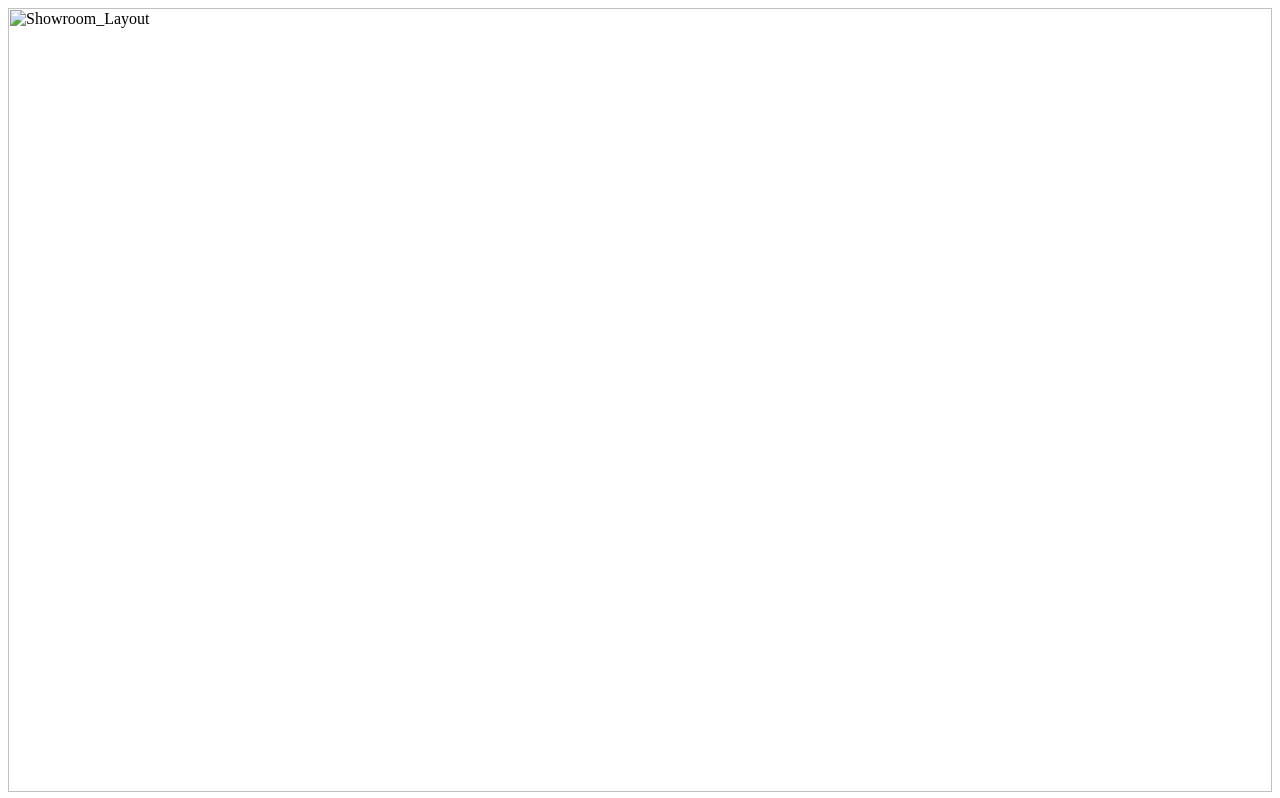
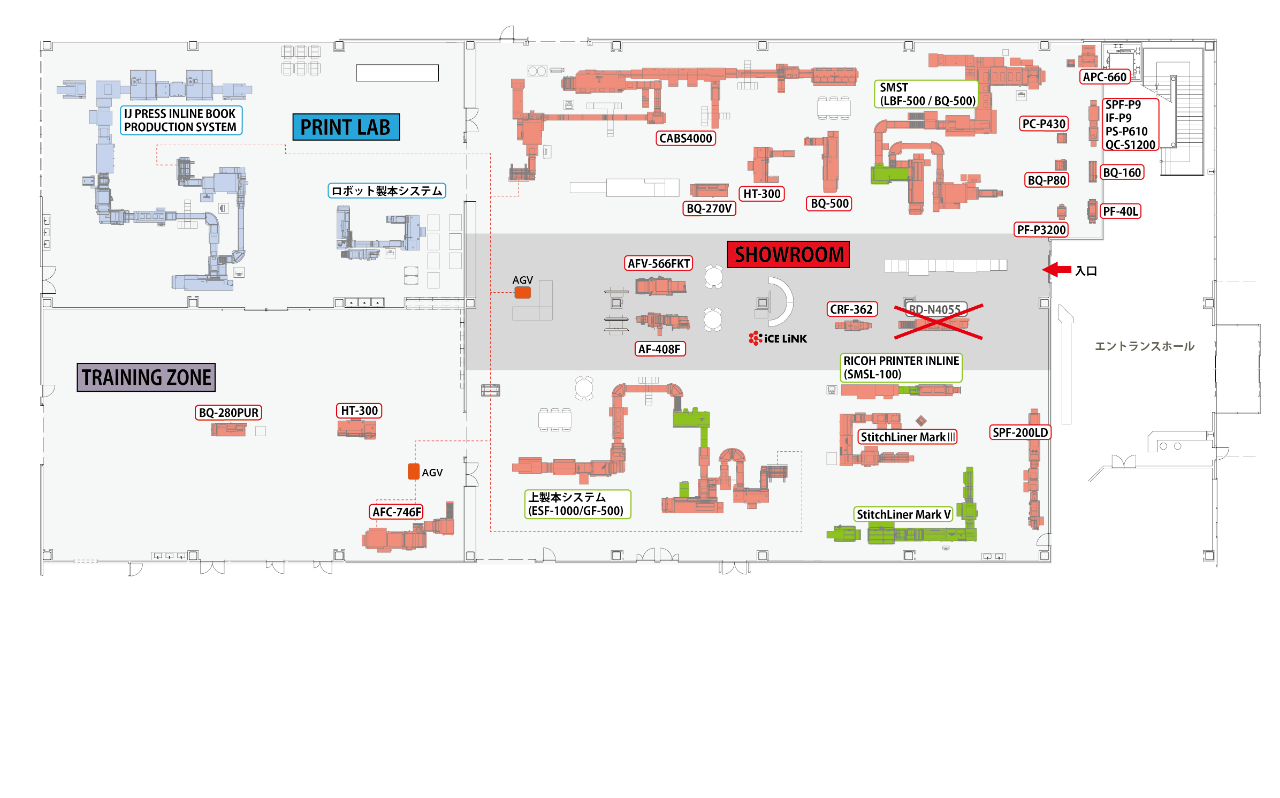
Before and after one commit to Minion-Yuko/HorizonJPFM.github.io, a plain HTML site: page index.html in a window 1280 px wide. Drawn offline with nearby package versions, Linux system fonts and the light colour scheme.

Commit message:
Update index.html
Corrected mistake in Layout image file name.

```diff
--- a/index.html
+++ b/index.html
@@ -11,7 +11,7 @@
 <body>
 
 <div>
-	<img src="Layouts/20210805_Layout.png" alt="Showroom_Layout" class="responsive" usemap="#showroom" width=100%>
+	<img src="Layouts/20210508_Layout.png" alt="Showroom_Layout" class="responsive" usemap="#showroom" width=100%>
 	<map name="showroom">
 		<area target="_blank" alt="SMST (LBF-500 / BQ-500)" title="SMST (LBF-500 / BQ-500)" href="https://sites.google.com/horizon.co.jp/hip-showroom-site/%E6%A9%9F%E6%A2%B0%E4%BA%88%E7%B4%84/smstlbf-500bq-500" coords="3424,149,3424,256,3217,256,3217,666,3348,671,3348,773,3571,773,3571,727,3713,727,3713,539,3713,316,3881,316,3881,154" shape="poly">
 		<area target="_blank" alt="CABS4000" title="CABS4000" href="https://sites.google.com/horizon.co.jp/hip-showroom-site/%E6%A9%9F%E6%A2%B0%E4%BA%88%E7%B4%84/cabs4000" coords="1834,196,1838,709,2047,709,2051,530,2752,530,2748,375,3207,371,3207,192" shape="poly">
```
